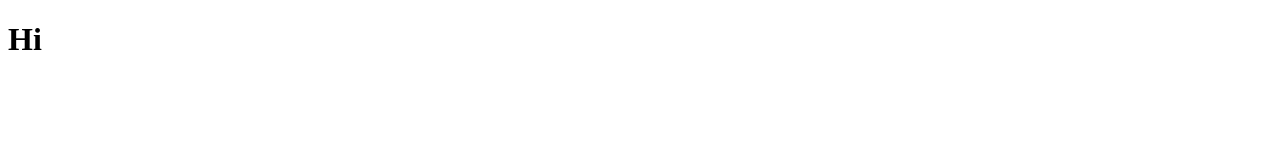
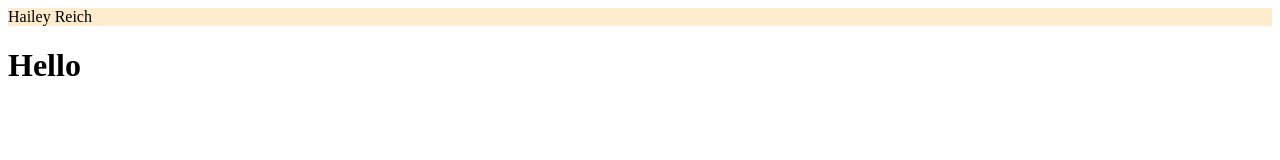
Before and after one commit to hxreich/HRPiano, a plain HTML site: page index.html in a window 1280 px wide. Drawn offline with Linux system fonts and the light colour scheme.

Commit message:
added header

```diff
--- /dev/null
+++ b/css/styles.css
@@ -0,0 +1 @@
+header {background-color: blanchedalmond;}
--- a/index.html
+++ b/index.html
@@ -1,4 +1,13 @@
 <!DOCTYPE html>
 <html lang = "en-US">
-    <h1> Hi</h1>
+    <head>
+        <link rel="stylesheet" href="css/styles.css">
+    </head>
+    <header>
+        Hailey Reich
+    </header>
+    <h1> Hello</h1>
+    <ul class="compositions">
+
+    </ul>
 </html>
```
